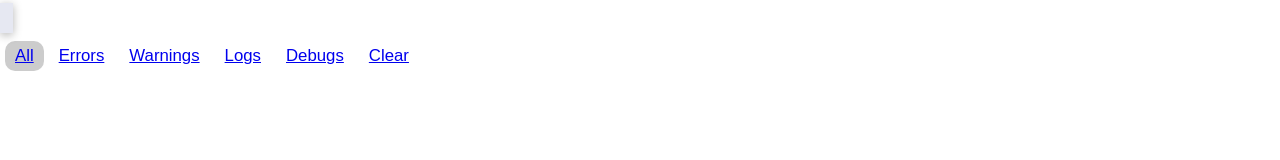
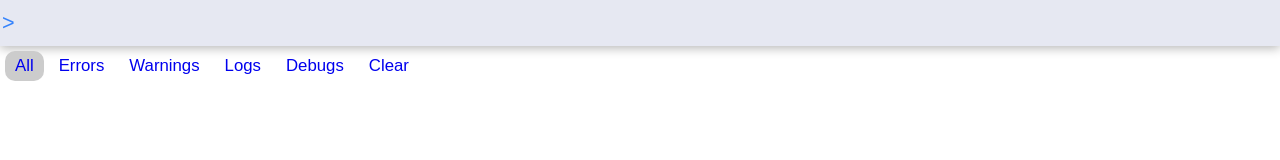
Before and after one commit to sunnylost/ToyCodeFactory, a browser extension: page console/index.html in a window 1280 px wide. Drawn offline with Linux system fonts and the light colour scheme.

Commit message:
Update console.css

```diff
--- a/console/console.css
+++ b/console/console.css
@@ -9,25 +9,55 @@
     width: 100%;
 }
 
-.console-input {
+.console-inputwrap {
     font-size: 1.5em;
-    width: 99%;
     height: 2em;
     line-height: 2em;
-    padding: 5px 0 5px 1%;
+    padding: 5px 0;
     overflow: hidden;
     background: #E6E8F2;
     box-shadow: rgba(0, 0, 0, 0.298039) 0px 2px 10px;
+    cursor: text;
 }
 
-.console-input:focus {
-    outline: none;
+.console-input {
+    display: inline-block;
+    min-width: 1px;
+    outline: 0;
+    margin-left: 20px;
+    position: relative;
 }
+
+.console-input:before {
+    content: '>';
+    font-size: 1.2em;
+    color: rgb(53, 131, 252);
+    position: absolute;
+    left: -18px;
+}
+
 
 /* result list */
 .console-result {
     list-style: none;
     overflow: hidden;
+}
+
+.console-echo {
+
+}
+
+.console-error {
+
+}
+
+.console-gutter {
+
+}
+
+.console-echo .console-gutter:before {
+    content: ' > ';
+    color: #5383fc;
 }
 
 /* Tool bar */
@@ -52,3 +82,14 @@
     cursor: pointer;
     border-radius: 10px;
 }
+
+.console-toolbar li a {
+    text-decoration: none;
+}
+
+.console-toolbar li a:visited,
+.console-toolbar li a:hover,
+.console-toolbar li a:focus
+ {
+    color: #5383fc;
+}
```
